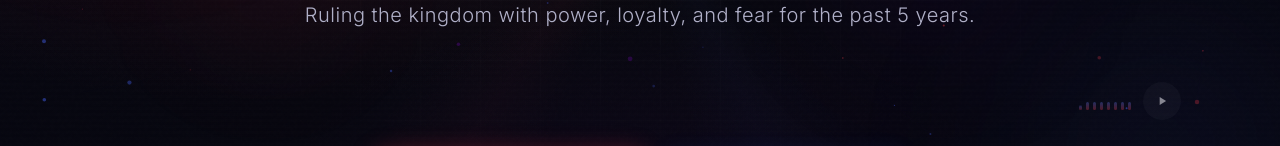
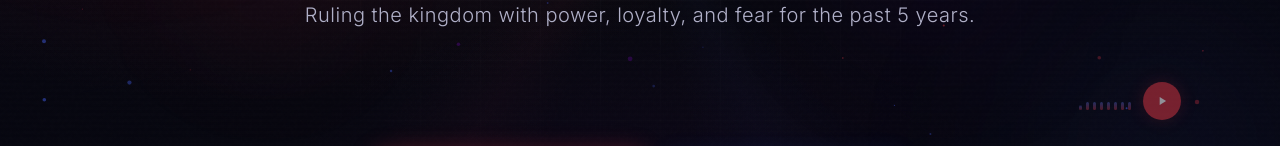
Before and after one commit to realcaps04/official-tva, a React (Vite) app: page / in a window 1280 px wide. Shown: the part 480-626 px from the top of the page. Built offline with nearby package versions, Linux system fonts and the light colour scheme.

Commit message:
implementing Ui designs

```diff
--- a/src/components/Hero.css
+++ b/src/components/Hero.css
@@ -408,18 +408,19 @@
   height: 38px;
   padding: 0;
   border: none;
-  background: rgba(255, 255, 255, 0.06);
-  color: var(--text-primary);
+  background: rgba(230, 57, 70, 0.9);
+  color: #ffffff;
   display: inline-flex;
   align-items: center;
   justify-content: center;
   cursor: pointer;
   transition: all var(--transition-fast);
+  box-shadow: 0 0 18px rgba(230, 57, 70, 0.28);
 }
 
 .hero-music-mini__button:hover:not(:disabled) {
   transform: translateY(-1px);
-  background: rgba(230, 57, 70, 0.14);
+  background: rgba(230, 57, 70, 0.9);
 }
 
 .hero-music-mini__button.is-playing {
```
